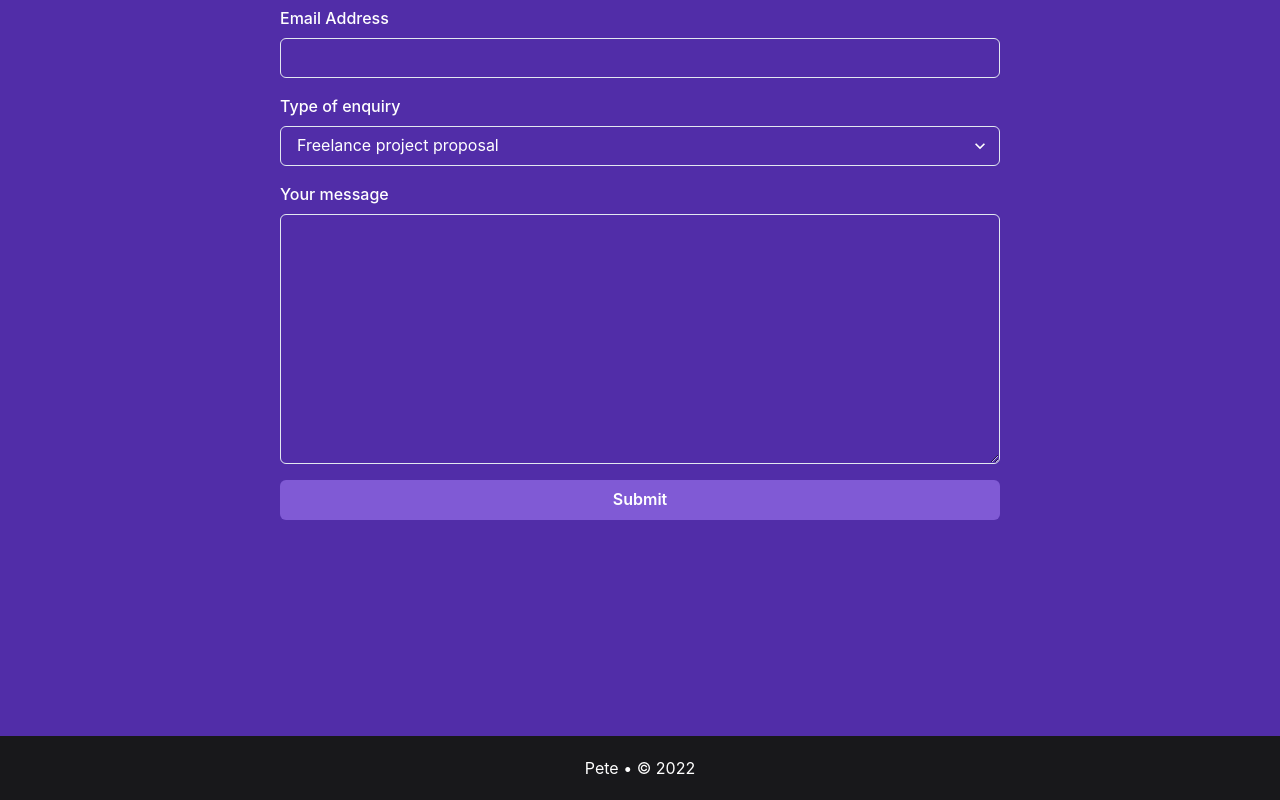
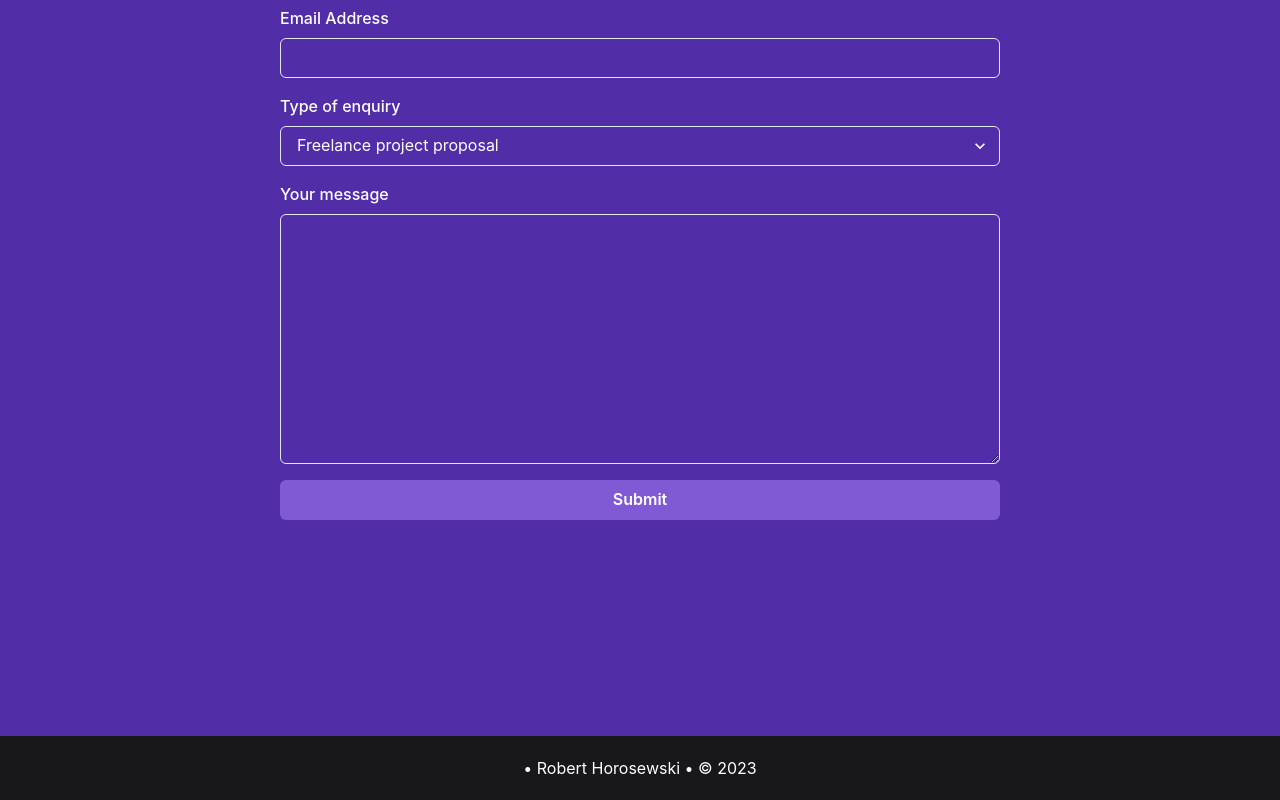
Before and after one commit to horoserp/React-Portfolio, a React (Create React App) app: page / in a window 1280 px wide. Shown: the part 2413-3213 px from the top of the page. Built offline with nearby package versions, Linux system fonts and the light colour scheme.

Commit message:
Updated footer

```diff
--- a/src/components/Footer.js
+++ b/src/components/Footer.js
@@ -14,7 +14,7 @@ const Footer = () => {
           maxWidth="1024px"
           height={16}
         >
-          <p>Pete • © 2022</p>
+          <p>• Robert Horosewski • © 2023</p>
         </Flex>
       </footer>
     </Box>
```
